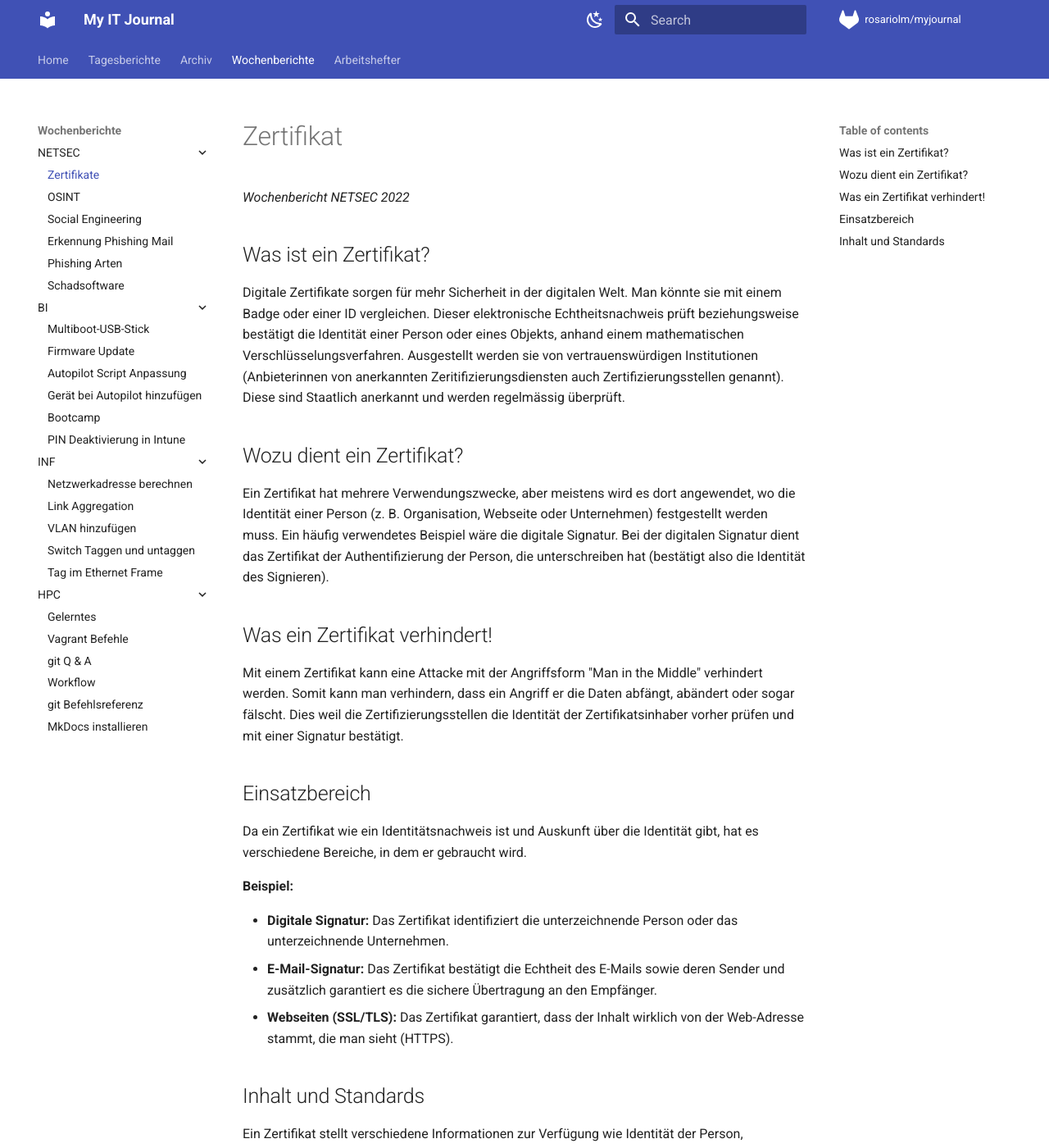
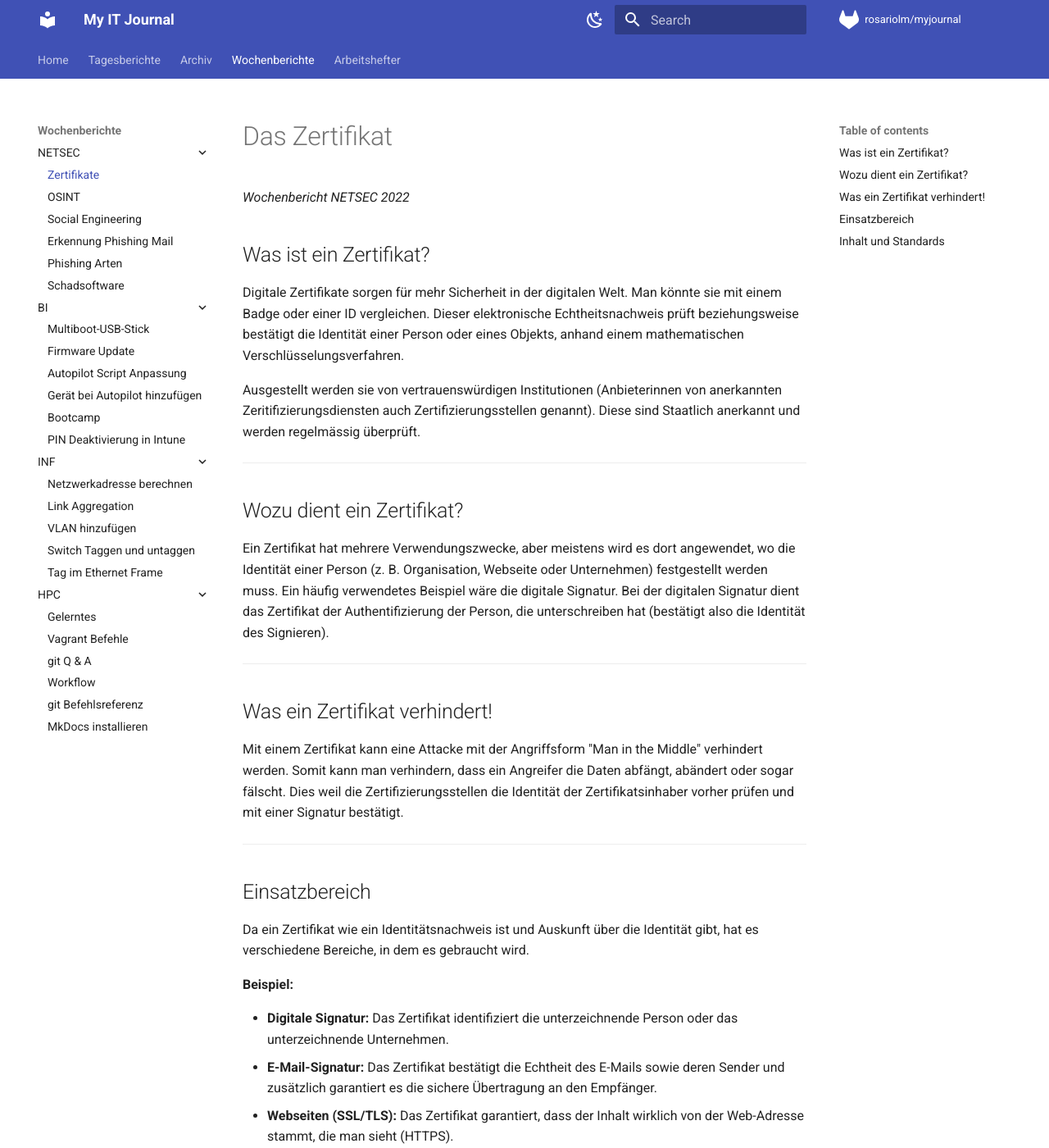
Before and after one commit to rosariolm/myjournal, an MkDocs documentation site: the page built from docs/wberichte/Zertifikat.md, in a window 1280 px wide and 1400 px high. Shown: the whole window at 82% size. Built offline with MkDocs 1.6.1 and Material for MkDocs 9.7.7, drawn with Linux system fonts in a browser that asks for light colours; comment, search, counter and statistics services are not loaded.

Commit message:
wbericht zertifikat
kleine Korrekturen und Änderungen

```diff
--- a/docs/wberichte/Zertifikat.md
+++ b/docs/wberichte/Zertifikat.md
@@ -1,30 +1,39 @@
-# Zertifikat
+# Das Zertifikat
 
 *Wochenbericht NETSEC 2022*
 
 ## Was ist ein Zertifikat?
 
 Digitale Zertifikate sorgen für mehr Sicherheit in der digitalen Welt. Man könnte sie mit einem Badge oder einer ID vergleichen. Dieser elektronische Echtheitsnachweis prüft beziehungsweise bestätigt die Identität einer Person oder eines Objekts, anhand einem mathematischen Verschlüsselungsverfahren.
+
 Ausgestellt werden sie von vertrauenswürdigen Institutionen (Anbieterinnen von anerkannten Zeritifizierungsdiensten auch Zertifizierungsstellen genannt). Diese sind Staatlich anerkannt und werden regelmässig überprüft.
+
+---
 
 ## Wozu dient ein Zertifikat?
 
 Ein Zertifikat hat mehrere Verwendungszwecke, aber meistens wird es dort angewendet, wo die Identität einer Person (z. B. Organisation, Webseite oder Unternehmen) festgestellt werden muss.
 Ein häufig verwendetes Beispiel wäre die digitale Signatur. Bei der digitalen Signatur dient das Zertifikat der Authentifizierung der Person, die unterschreiben hat (bestätigt also die Identität des Signieren).
 
+---
+
 ## Was ein Zertifikat verhindert!
 
-Mit einem Zertifikat kann eine Attacke mit der Angriffsform "Man in the Middle" verhindert werden. Somit kann man verhindern, dass ein Angriff er die Daten abfängt, abändert oder sogar fälscht. Dies weil die Zertifizierungsstellen die Identität der Zertifikatsinhaber vorher prüfen und mit einer Signatur bestätigt.
+Mit einem Zertifikat kann eine Attacke mit der Angriffsform "Man in the Middle" verhindert werden. Somit kann man verhindern, dass ein Angreifer die Daten abfängt, abändert oder sogar fälscht. Dies weil die Zertifizierungsstellen die Identität der Zertifikatsinhaber vorher prüfen und mit einer Signatur bestätigt.
+
+---
 
 ## Einsatzbereich
 
-Da ein Zertifikat wie ein Identitätsnachweis ist und Auskunft über die Identität gibt, hat es verschiedene Bereiche, in dem er gebraucht wird.
+Da ein Zertifikat wie ein Identitätsnachweis ist und Auskunft über die Identität gibt, hat es verschiedene Bereiche, in dem es gebraucht wird.
 
 **Beispiel:**
 
 - **Digitale Signatur:** Das Zertifikat identifiziert die unterzeichnende Person oder das unterzeichnende Unternehmen.
 - **E-Mail-Signatur:** Das Zertifikat bestätigt die Echtheit des E-Mails sowie deren Sender und zusätzlich garantiert es die sichere Übertragung an den Empfänger.
 - **Webseiten (SSL/TLS):** Das Zertifikat garantiert, dass der Inhalt wirklich von der Web-Adresse stammt, die man sieht (HTTPS).
+
+---
 
 ## Inhalt und Standards
 
```
